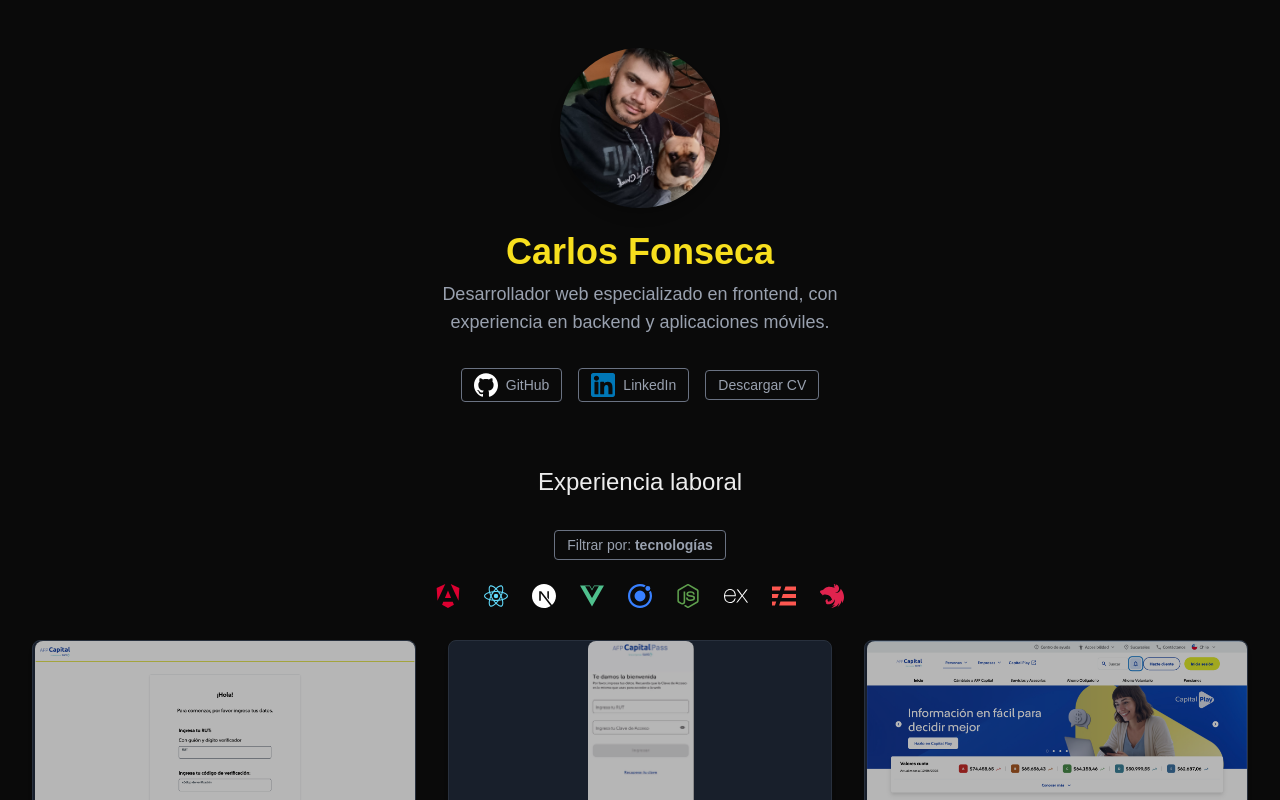
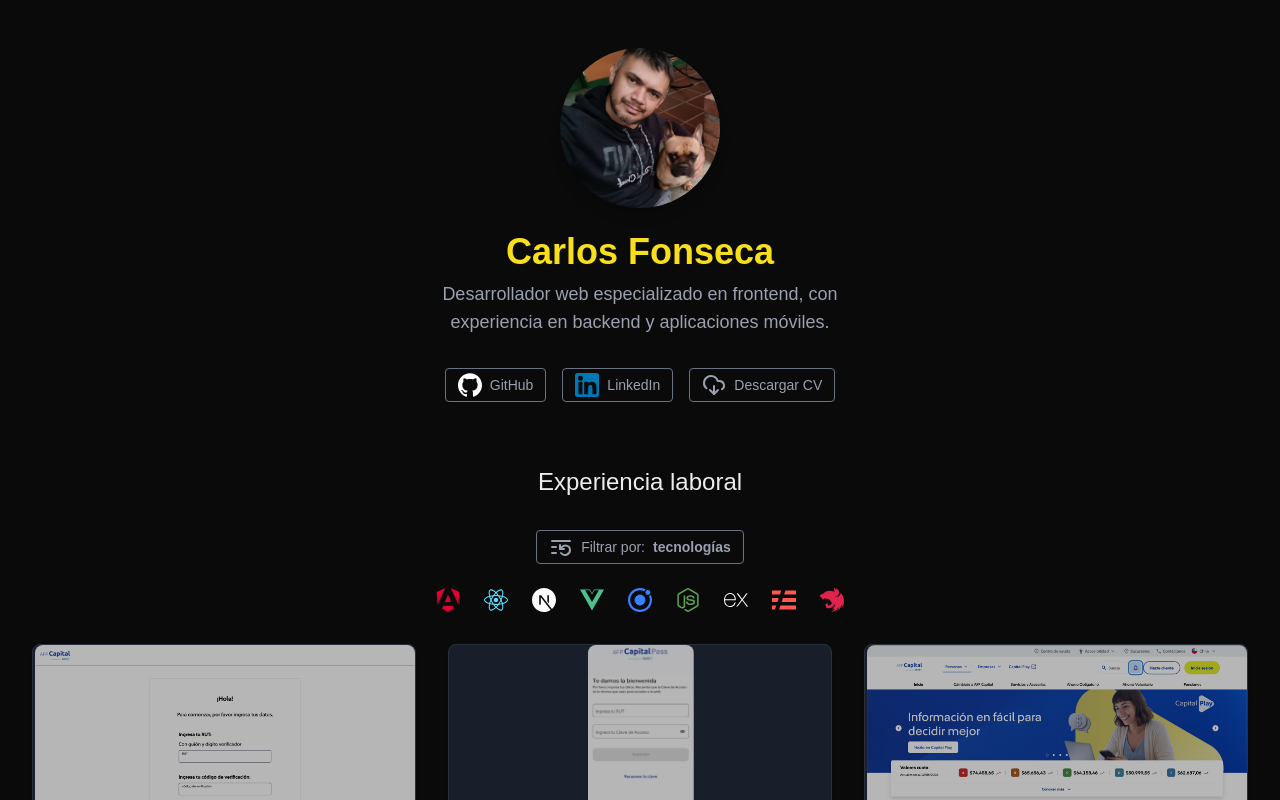
Before and after one commit to cmariofonseca/carlosfonseca, a Next.js app: page /profile in a window 1280 px wide. Shown: the top 800 px of the page. Built offline with nearby package versions, Linux system fonts and the light colour scheme.

Commit message:
Se hacen algunas mejoras visuales pequeñas

```diff
--- a/src/app/components/information.tsx
+++ b/src/app/components/information.tsx
@@ -1,4 +1,5 @@
 import Image from "next/image";
+import { CloudDownload } from "lucide-react";
 
 export default function Information() {
   return (
@@ -62,8 +63,8 @@
         </a>
 
         <a href="/cv" rel="noopener noreferrer" target="_blank" title="CV">
-          <button className="text-sm text-gray-400 border border-gray-500 px-3 py-1 rounded hover:bg-gray-800 transition cursor-pointer">
-            Descargar CV
+          <button className="flex items-center text-sm text-gray-400 border border-gray-500 px-3 py-1 rounded hover:bg-gray-800 transition cursor-pointer">
+            <CloudDownload className="mr-2" /> Descargar CV
           </button>
         </a>
       </div>
--- a/src/app/components/projects.tsx
+++ b/src/app/components/projects.tsx
@@ -2,6 +2,7 @@
 
 import { useState } from "react";
 import Image from "next/image";
+import { ListRestart } from "lucide-react";
 
 import ProjectAccordion from "./projectAccordion";
 import ProjectSkeleton from "./projectSkeleton";
@@ -108,12 +109,12 @@
       <p className="text-2xl mt-16">Experiencia laboral</p>
 
       {/* Skills */}
-      <div className="w-full justify-center">
+      <div className="w-full flex justify-center">
         <button
-          className="text-sm text-gray-400 border border-gray-500 px-3 py-1 rounded hover:bg-gray-800 transition cursor-pointer mt-8"
+          className="flex items-center text-sm text-gray-400 border border-gray-500 px-3 py-1 rounded hover:bg-gray-800 transition cursor-pointer mt-8"
           onClick={handleChangeFilterType}
         >
-          Filtrar por: <b>{filterType}</b>
+          <ListRestart className="mr-2" /> Filtrar por: <b className="ml-2">{filterType}</b>
         </button>
       </div>
 
--- a/src/data/projectList.ts
+++ b/src/data/projectList.ts
@@ -57,7 +57,7 @@
     industry: "Seguros",
     isPersonalProject: false,
     projectName: "Norma de carácter general (NCG311)",
-    technologies: "Angular",
+    technologies: "Angular, Nest",
     tools: "Git, Bitbucket, Jira",
     webSite: "https://www.sura.cl",
   },
```
